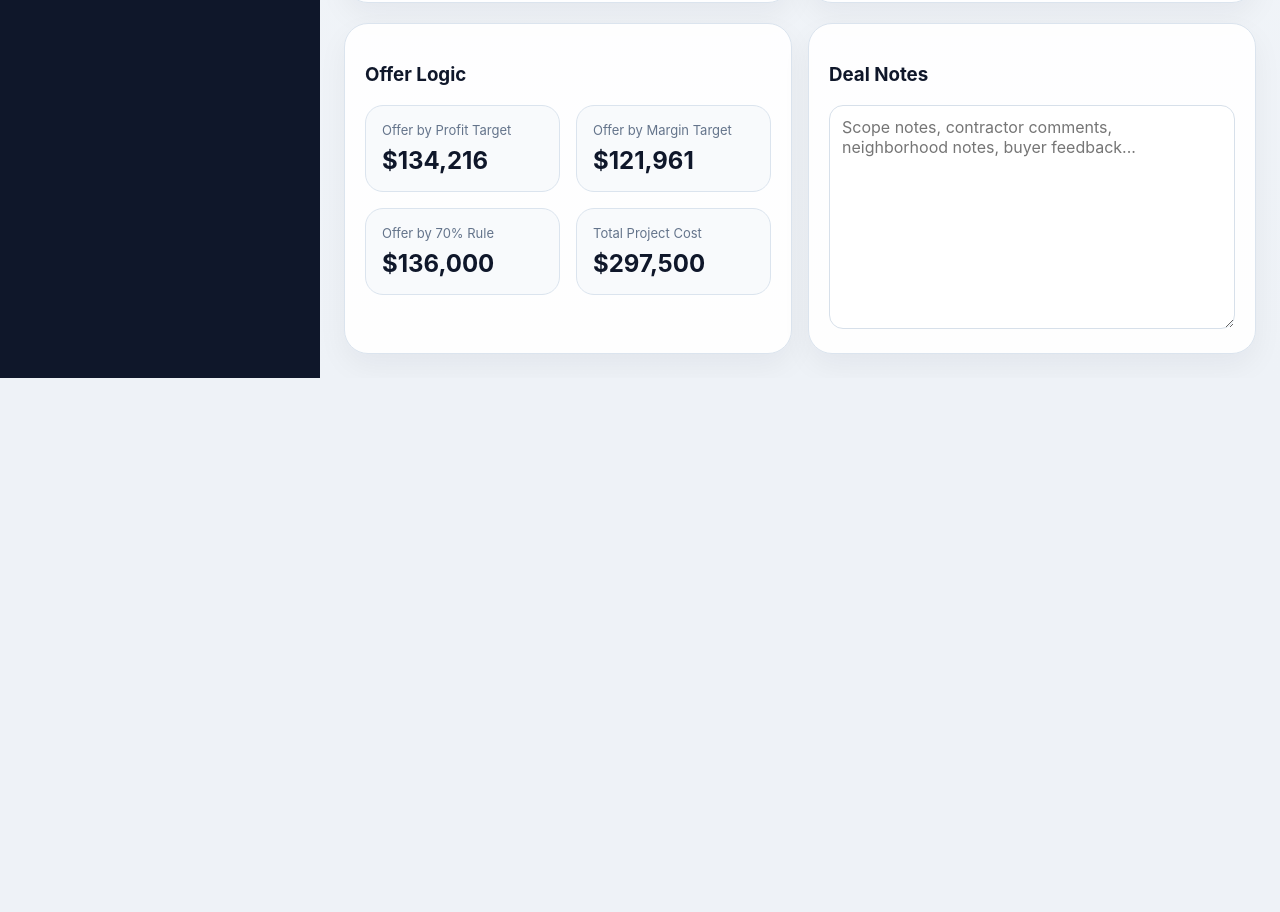
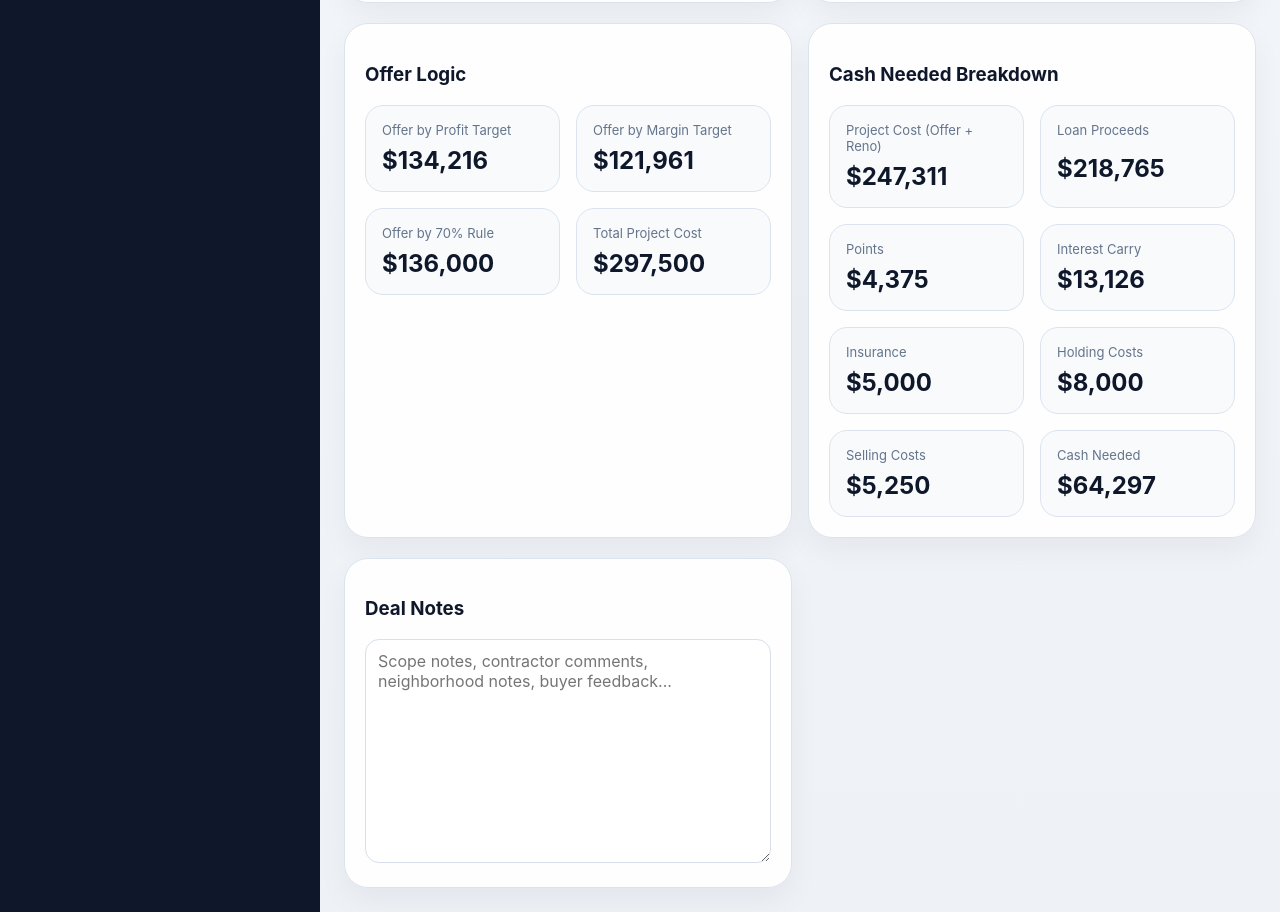
Before and after one commit to etavukcu/Flip-Deal-Analyzer, a React (Vite) app: page / in a window 1280 px wide. Shown: the part 1746-2658 px from the top of the page. Before the commit the page ends 2124 px from the top, so only its background shows below. Built offline with nearby package versions, Linux system fonts and the light colour scheme.

Commit message:
Simplify cash-needed base cost and add breakdown panel

```diff
--- a/src/App.jsx
+++ b/src/App.jsx
@@ -111,6 +111,20 @@ function summarizeDeal(deal) {
     calculated: calculateCost(item, { arv, offer: recommendedOffer }),
   }));
 
+  const categorizedCosts = otherCostsDetailed.reduce(
+    (acc, item) => {
+      const label = String(item.name || '').toLowerCase();
+      const amount = item.calculated;
+
+      if (label.includes('insurance')) acc.insurance += amount;
+      if (label.includes('holding')) acc.holding += amount;
+      if (label.includes('selling')) acc.selling += amount;
+
+      return acc;
+    },
+    { insurance: 0, holding: 0, selling: 0 }
+  );
+
   const otherCostsTotal = otherCostsDetailed.reduce((sum, item) => sum + item.calculated, 0);
   const totalProjectCost = recommendedOffer + renoTotal + otherCostsTotal;
   const projectedProfit = arv - totalProjectCost;
@@ -121,7 +135,14 @@ function summarizeDeal(deal) {
   const totalLoanBasis = financedPurchase + financedReno;
   const estimatedPointsCost = totalLoanBasis * (toNumber(deal.lenderPoints) / 100);
   const estimatedInterestCarry = totalLoanBasis * (toNumber(deal.annualInterestRate) / 100) * (toNumber(deal.monthsHeld) / 12);
-  const cashNeededBeforeReserves = totalProjectCost - totalLoanBasis;
+  const projectCostForCashNeeded = recommendedOffer + renoTotal;
+  const cashNeededBeforeReserves =
+    (projectCostForCashNeeded - totalLoanBasis)
+    + estimatedPointsCost
+    + estimatedInterestCarry
+    + categorizedCosts.insurance
+    + categorizedCosts.holding
+    + categorizedCosts.selling;
 
   return {
     arv,
@@ -140,6 +161,10 @@ function summarizeDeal(deal) {
     totalLoanBasis,
     estimatedPointsCost,
     estimatedInterestCarry,
+    insuranceCosts: categorizedCosts.insurance,
+    holdingCosts: categorizedCosts.holding,
+    sellingCosts: categorizedCosts.selling,
+    projectCostForCashNeeded,
     cashNeededBeforeReserves,
   };
 }
@@ -594,7 +619,7 @@ const copyShareLink = async () => {
           <MetricCard label="Projected Profit" value={currency.format(summary.projectedProfit)} hint={`${percent1.format(summary.projectedMargin)} of ARV`} />
           <MetricCard label="Reno + Contingency" value={currency.format(summary.renoTotal)} hint={`${currency.format(summary.renoBase)} hard costs + ${currency.format(summary.contingency)} contingency`} />
           <MetricCard label="Other Costs" value={currency.format(summary.otherCostsTotal)} hint="Selling, financing, closing, insurance, utilities, misc" />
-          <MetricCard label="Cash Needed" value={currency.format(summary.cashNeededBeforeReserves)} hint="Project cost minus estimated financed amount" />
+          <MetricCard label="Cash Needed" value={currency.format(summary.cashNeededBeforeReserves)} hint="(Project cost - loan) + points + interest + insurance + holding + selling" />
           <MetricCard label="Estimated Loan Basis" value={currency.format(summary.totalLoanBasis)} hint={`${currency.format(summary.estimatedPointsCost)} points + ${currency.format(summary.estimatedInterestCarry)} carry`} />
         </section>
 
@@ -615,6 +640,22 @@ const copyShareLink = async () => {
           </div>
 
           <div className="panel">
+            <div className="panel-header"><h3>Cash Needed Breakdown</h3></div>
+            <div className="logic-grid">
+              <div className="logic-item"><span>Project Cost (Offer + Reno)</span><strong>{currency.format(summary.projectCostForCashNeeded)}</strong></div>
+              <div className="logic-item"><span>Loan Proceeds</span><strong>{currency.format(summary.totalLoanBasis)}</strong></div>
+              <div className="logic-item"><span>Points</span><strong>{currency.format(summary.estimatedPointsCost)}</strong></div>
+              <div className="logic-item"><span>Interest Carry</span><strong>{currency.format(summary.estimatedInterestCarry)}</strong></div>
+              <div className="logic-item"><span>Insurance</span><strong>{currency.format(summary.insuranceCosts)}</strong></div>
+              <div className="logic-item"><span>Holding Costs</span><strong>{currency.format(summary.holdingCosts)}</strong></div>
+              <div className="logic-item"><span>Selling Costs</span><strong>{currency.format(summary.sellingCosts)}</strong></div>
+              <div className="logic-item"><span>Cash Needed</span><strong>{currency.format(summary.cashNeededBeforeReserves)}</strong></div>
+            </div>
+          </div>
+        </section>
+
+        <section className="two-col">
+          <div className="panel">
             <div className="panel-header"><h3>Deal Notes</h3></div>
             <textarea value={selectedDeal.notes} onChange={(e) => patchDeal({ notes: e.target.value })} placeholder="Scope notes, contractor comments, neighborhood notes, buyer feedback..." rows="10" />
           </div>
```
